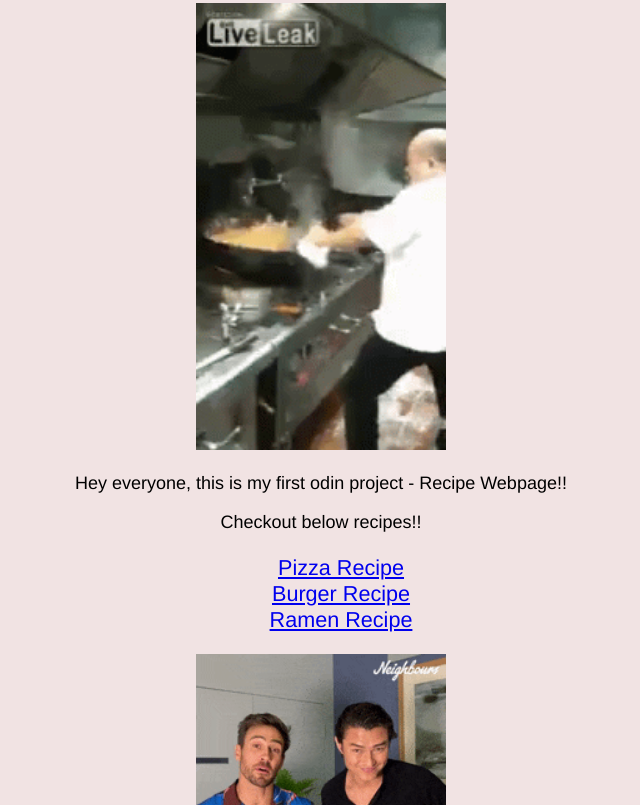
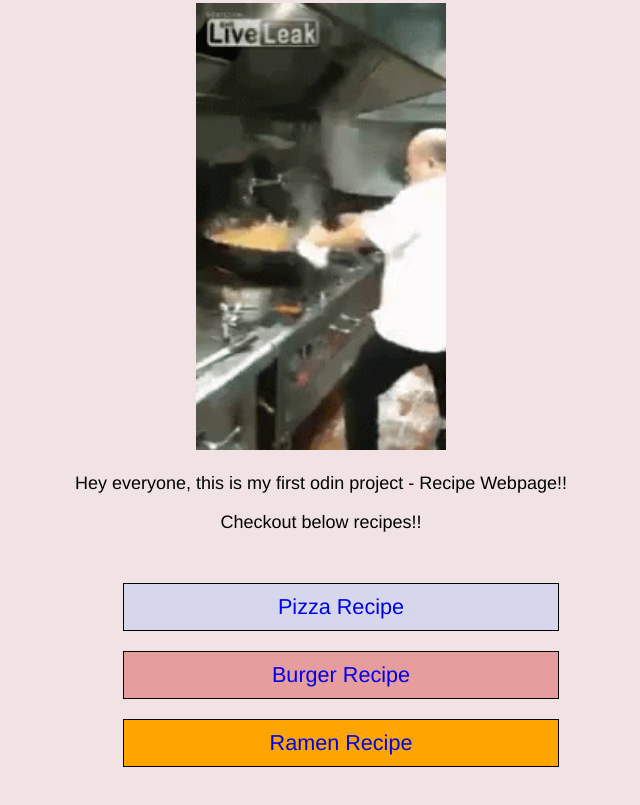
Before and after one commit to Kushalpc/odin_recipes, a plain HTML site: page index.html in a window 1280 px wide. Shown: the part 87-892 px from the top of the page, without its empty margins (319-959 px from the left). Drawn offline with Linux system fonts and the light colour scheme.

Commit message:
Added padding,margin,borders
description and direction section's width changed and also margin
added background color to recipies navigation

```diff
--- a/index.html
+++ b/index.html
@@ -4,17 +4,24 @@
     <meta charset="UTF-8">
     <title>Odin Recipes</title>
     <link href="style.css" rel="stylesheet">
+    <style>
+        a{
+            text-decoration: none;
+        }
+    </style>
 </head>
 <body>
     <h1>Odin Recipes</h1>
         <img src="img/main.gif" alt="man cooking food in kitchen in savage manner" width="250">
         <p>Hey everyone, this is my first odin project - Recipe Webpage!!</p>
         <p>Checkout below recipes!!</p>
-     <ul class="list" id="link">
-        <li><a href="recipes/pizza.html">Pizza Recipe</a></li>
-        <li><a href="recipes/burger.html">Burger Recipe</a></li>
-        <li><a href="recipes/ramen.html">Ramen Recipe</a></li>
+    <div class="container">
+        <ul class="list" id="link">
+       <div class="cont1"> <li><a href="recipes/pizza.html">Pizza Recipe</a></li></div>
+        <div class="cont2"><li><a href="recipes/burger.html">Burger Recipe</a></li></div>
+        <div class="cont3"><li><a href="recipes/ramen.html">Ramen Recipe</a></li></div>
      </ul>
+    </div>
 
      <img src="img/link.gif" width="250px" height="auto">
 
--- a/style.css
+++ b/style.css
@@ -27,3 +27,29 @@ h1{
 #link{
     font-size: larger;
 }
+.container{
+    margin: 10px auto;
+    padding: 10px;
+    width: 50%;
+}
+.container div{
+    margin: 20px auto;
+    padding:10px 10px ;
+    border: 1px solid rgb(0, 0, 0);
+    width: 70%;
+
+
+}
+.cont1{
+    background-color: rgb(214, 214, 236);
+}
+.cont2{
+    background-color: rgb(230, 157, 157);
+}
+.cont3{
+    background-color: orange;
+}
+.direction{
+    width: 50%;
+    margin: 10px auto;
+}
```
Also changed, not shown: recipes/burger.html (+4 -2 lines), recipes/pizza.html (+5 -3 lines), recipes/ramen.html (+4 -2 lines).
